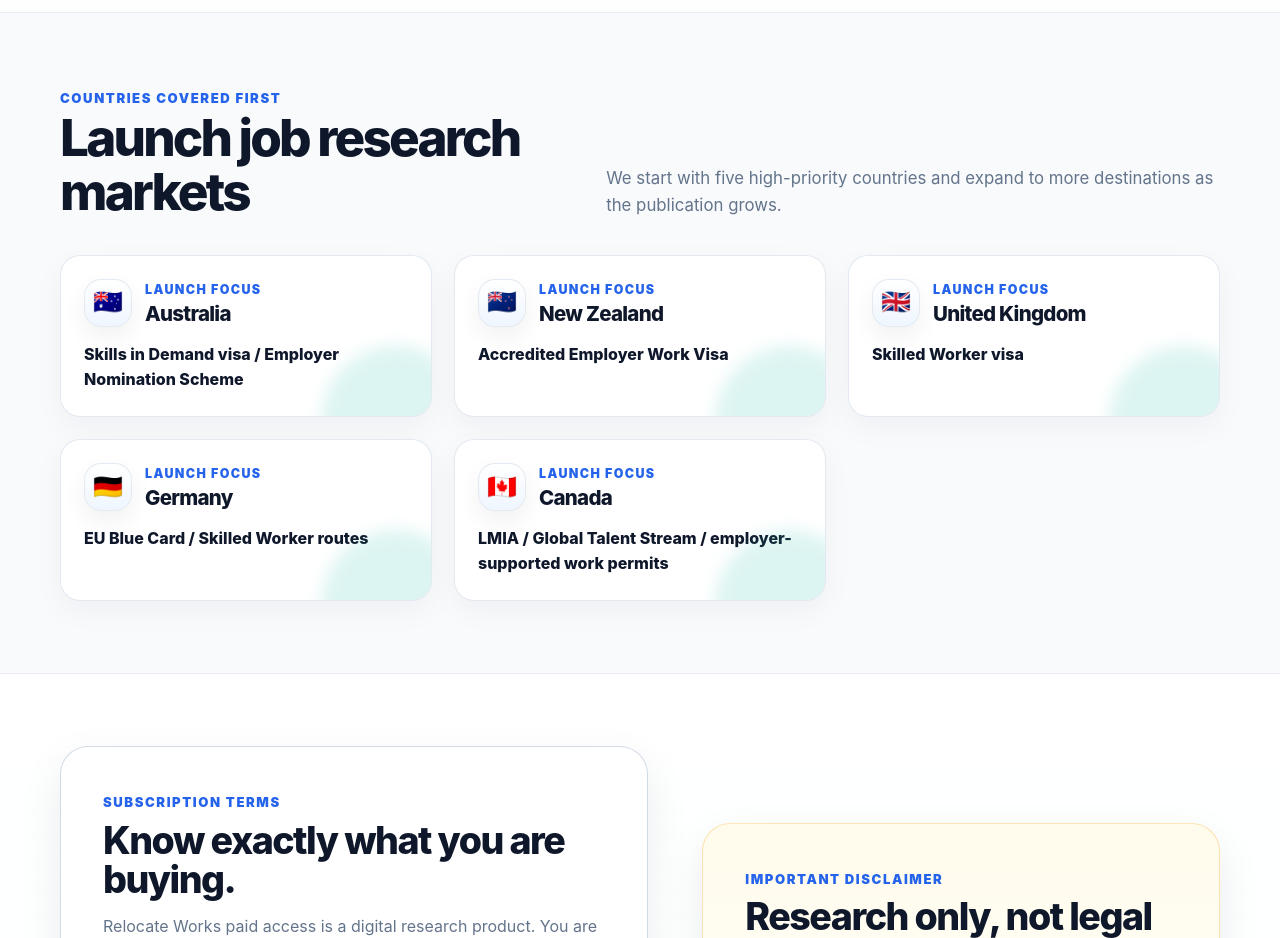
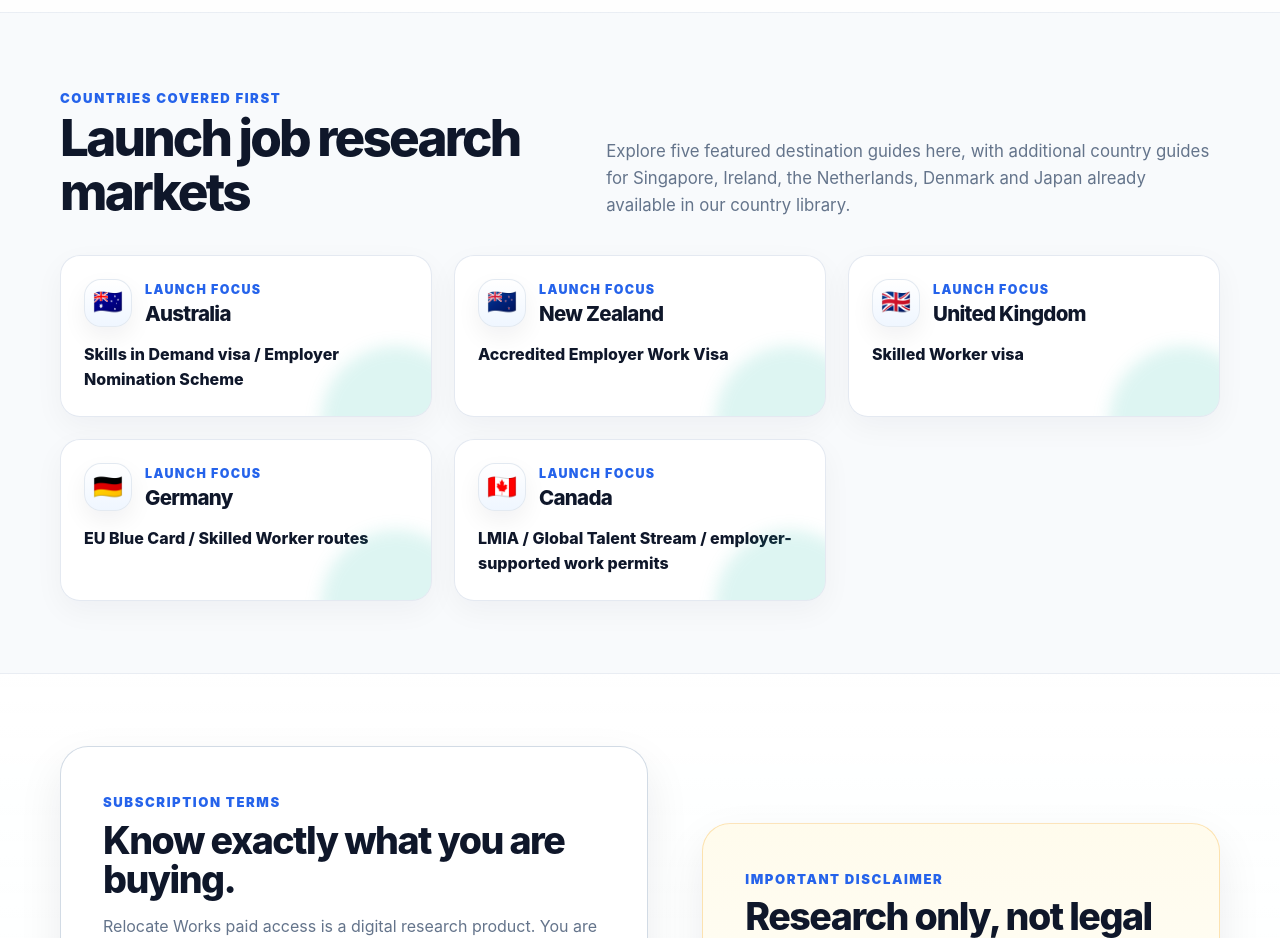
Before and after one commit to kevin4relocate/relocateatlas, an Astro site: page /visa-sponsor-jobs in a window 1280 px wide. Shown: the part 3100-4038 px from the top of the page. Built offline with nearby package versions, Linux system fonts and the light colour scheme; Astro itself is replaced by a stand-in of ours.

Commit message:
content: identify additional countries as existing guides, not future markets

```diff
--- a/src/pages/visa-sponsor-jobs.astro
+++ b/src/pages/visa-sponsor-jobs.astro
@@ -136,7 +136,7 @@ const launchCountries = countries.filter((country) => country.priority === 'Laun
             <span class="mini-eyebrow">Countries covered first</span>
             <h2>Launch job research markets</h2>
           </div>
-          <p>We start with five high-priority countries and expand to more destinations as the publication grows.</p>
+          <p>Explore five featured destination guides here, with additional country guides for Singapore, Ireland, the Netherlands, Denmark and Japan already available in our country library.</p>
         </div>
         <div class="grid-3">
           {launchCountries.map((country) => (
```
